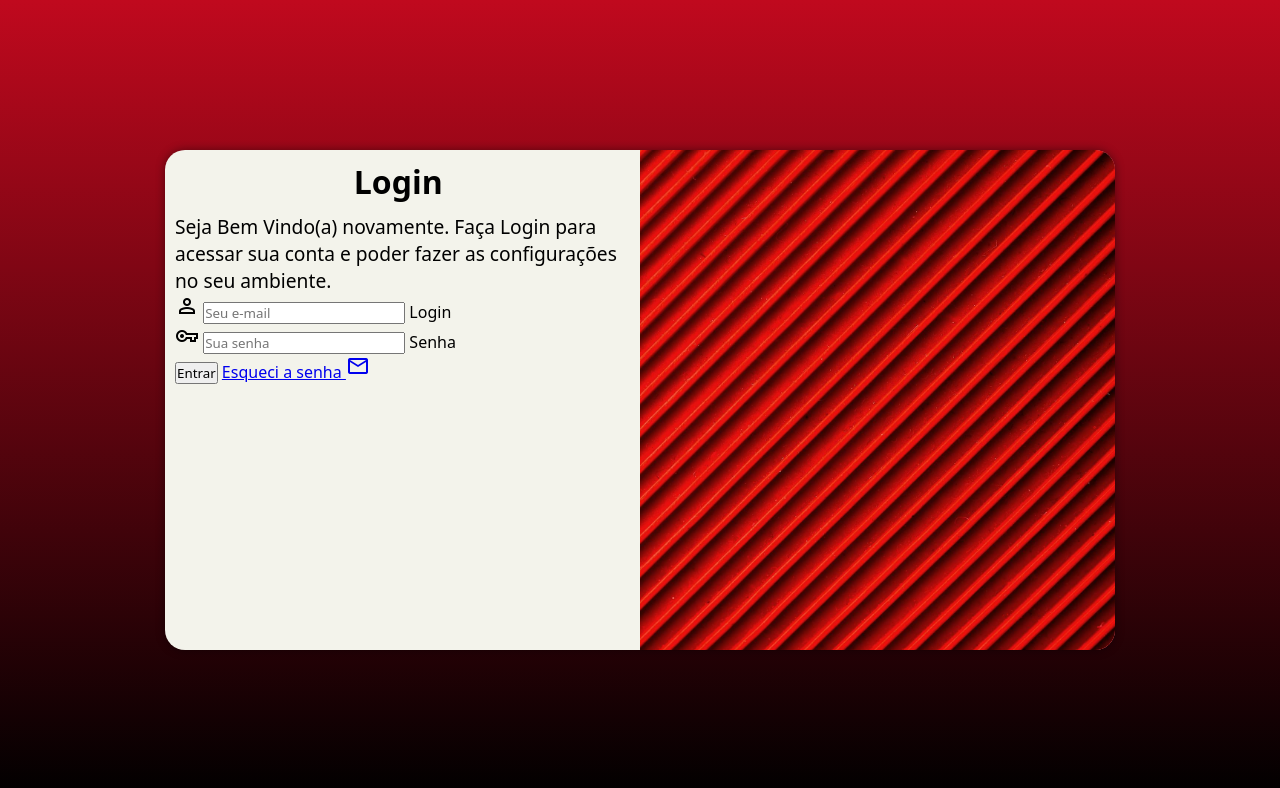
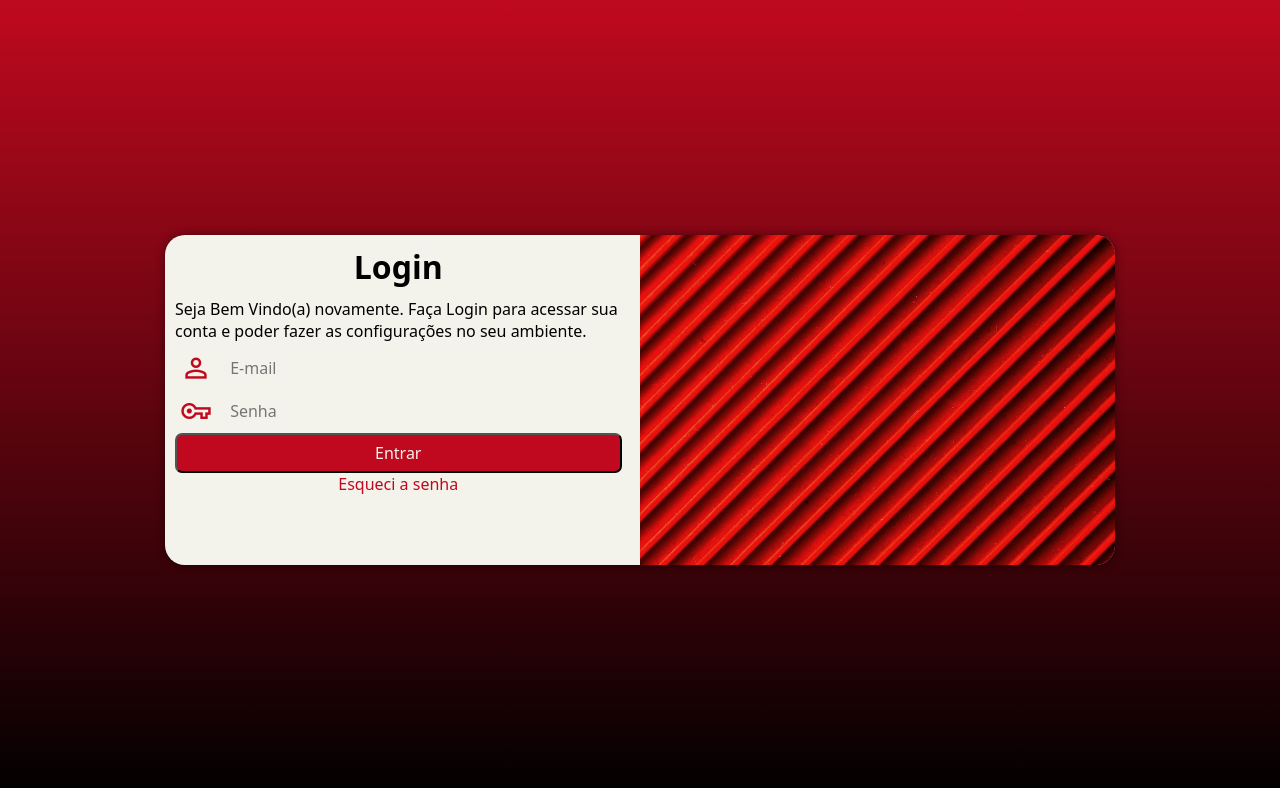
Before and after one commit to AdrielDouglas7/projeto-login, a plain HTML site: page index.html in a window 1280 px wide. Drawn offline with nearby package versions, Linux system fonts and the light colour scheme.

Commit message:
login finalizado

```diff
--- a/estilos/media-query.css
+++ b/estilos/media-query.css
@@ -8,6 +8,7 @@
 
     section#login {
         width: 90vw;
+        height: 280px;
     }
 
     section#login > div#imagem {
@@ -38,7 +39,7 @@
 
     section#login {
         width: 950px;
-
+        height: 330px;
     }
 
     section#login > div#imagem {
@@ -57,6 +58,6 @@
     }
 
     div#formulario > p {
-        font-size: 1.2em;
+        font-size: 1em;
 }
 }
--- a/estilos/style.css
+++ b/estilos/style.css
@@ -28,20 +28,19 @@ main {
     width: 100vw;
 }
 
-
 section#login {
     position: absolute;
     top: 50%;
     left: 50%;
-    transform: translate(-50%, -50%);
     overflow: hidden;
 
     background-color: #F3F3EB;
-    width: 250px;
+    width: 260px;
     height: 500px;
     border-radius: 20px;
     box-shadow: 0px 0px 10px rgba(0, 0, 0, 0.445);
 
+    transform: translate(-50%, -50%);
     transition: width 0.3s, height 0.3s;
     transition-timing-function: ease;
 }
@@ -58,7 +57,6 @@ section#login > div#formulario {
     padding: 10px;
 }
 
-
 div#formulario > h1 {
     text-align: center;
     margin-bottom: 10px;
@@ -67,3 +65,63 @@ div#formulario > h1 {
 div#formulario > p {
     font-size: 0.8em;
 }
+
+form > div.campo {
+    background-color: #F3F3EB;
+    color: #C0091E;
+    display: block;
+    width: 100%;
+    height: 38px;
+    border-radius: 8px;
+    margin: 5px 0px;
+}
+
+div.campo > label {
+    display: none;
+}
+
+div.campo > span {
+    font-size: 2em;
+    width: 40px;
+    padding: 5px;
+}
+
+div.campo > input {
+    background-color: #F3F3EB;
+    font-size: 1em;
+    width: calc(100% - 57px);
+    height: 90%;
+    border: 0px;
+    border-radius: 8px;
+    padding: 1px;
+    transform: translateY(-10px);
+}
+
+form > input[type=submit] {
+    display: block;
+    font-size: 1em;
+    width: 100%;
+    height: 40px;
+    background-color: #C0091E;
+    color: #F3F3EB;
+    border-radius: 7px;
+    cursor: pointer;
+}
+
+form > input[type=submit]:hover {
+    background-color: #6d0612;
+}
+
+form > a.botao {
+    display: block;
+    text-align: center;
+    font-size: 1em;
+    width: 100%;
+    height: 40px;
+    color: #C0091E;
+    text-decoration: none;
+}
+
+form > a.botao:hover {
+    color: #6d0612;
+}
--- a/index.html
+++ b/index.html
@@ -20,16 +20,16 @@
                 <form action="login.php" method="post" autocomplete="on">
                     <div class="campo">
                         <span class="material-symbols-outlined">person</span>
-                        <input type="email" name="login" id="ilogin" placeholder="Seu e-mail" autocomplete="email" required maxlength="30">
+                        <input type="email" name="login" id="ilogin" placeholder="E-mail" autocomplete="email" required maxlength="30">
                         <label for="ilogin">Login</label>
                     </div>
                     <div class="campo ">
                         <span class="material-symbols-outlined">vpn_key</span>
-                        <input type="password" name="senha" id="isenha" placeholder="Sua senha" autocomplete="current-password" required minlength="8" maxlength="30">
+                        <input type="password" name="senha" id="isenha" placeholder="Senha" autocomplete="current-password" required minlength="8" maxlength="30">
                         <label for="isenha">Senha</label>
                     </div>
                     <input type="submit" value="Entrar">
-                    <a href="esqueci.html">Esqueci a senha  <span class="material-symbols-outlined">mail</span></a>
+                    <a href="esqueci.html" class="botao">Esqueci a senha </a>
                 </form>
             </div>
         </section>
```
